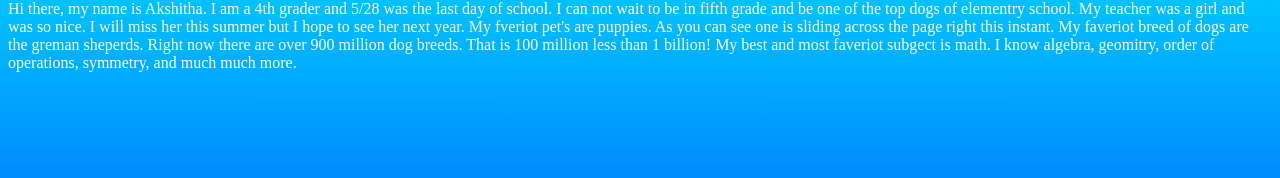
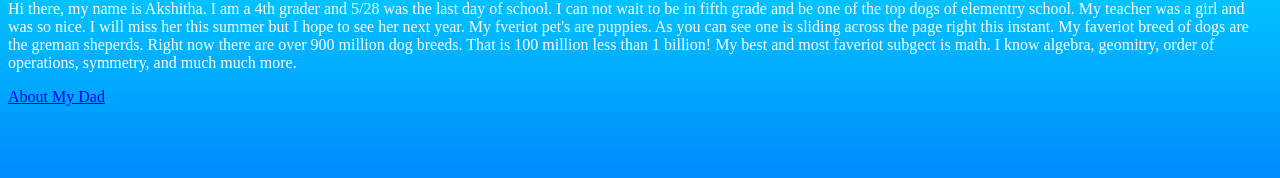
Before and after one commit to stacystar1/stacystart-website, a website: page index.html in a window 1280 px wide. Shown: the part 199-377 px from the top of the page. Drawn offline with Linux system fonts and the light colour scheme.

Commit message:
added page 2

```diff
--- a/index.html
+++ b/index.html
@@ -24,3 +24,4 @@
   </body>
 </html>
 <link rel="stylesheet" href="style.css">
+<a href="p2.html">About My Dad</a>
```
Also changed, not shown: p2.html (added).
